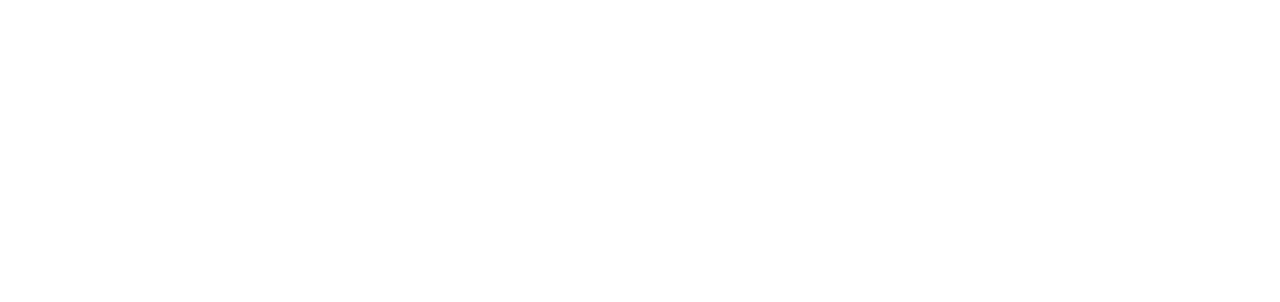
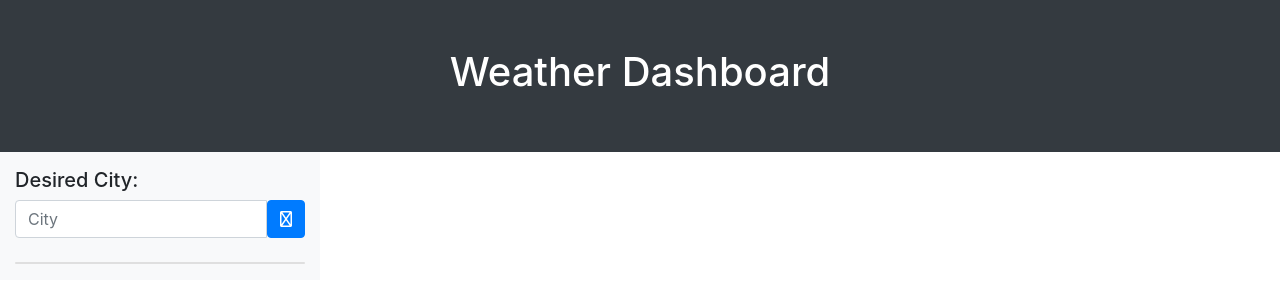
Before and after one commit to ShowlandProductions/WeatherDashboard, a plain HTML site: page index.html in a window 1280 px wide. Drawn offline with nearby package versions, Linux system fonts and the light colour scheme.

Commit message:
Add files via upload
Added containers and a card to HTML for the user to use for searches. Missing 5 day forecast

```diff
--- a/index.html
+++ b/index.html
@@ -14,8 +14,39 @@
 </head>
 <body>
 
+    <!-- Container holding the Weather Dashboard text-->
+    <div class="bg-dark pt-5 pb-5">
+        <div class="container">
+            <h1 class="text-center text-white">Weather Dashboard</h1>
+        </div>
+    </div>
+    <!-- Created a container -->
+    <div class="container-fluid">
 
+        <!-- Created a row to start building the body -->
+        <div class="row">
+            <!-- Start column -->
+            <div class="col-lg-3 bg-light pt-3 pb-3">
+                <h5>Desired City:</h5>
+                <!-- Start input group -->
+                <div class="input-group mb-4">
+                    <input id="searchTerm" type="text" class="form-control" placeholder="City" class="input-group-append">
+                    <button id="searchBtn" class="btn btn-primary" type="button" id="button-addon2"><i class="far fa-search"></i></button>
+                </div>
 
+                <!-- Card settings within the container -->
+                <div class="card">
+                    <ul class="list-group list-group-flush list">
+                    </ul>
+                </div>
+            </div>
+            <!-- New column for the current city -->
+            <div class="col-lg-9">
+                <div id="currentCity" class="mt-4">
+
+                </div>
+            </div>
+        </div>
     <script src="https://cdnjs.cloudflare.com/ajax/libs/jquery/3.2.1/jquery.min.js"></script>
     <script src="main.js"></script>
 </body>
```
